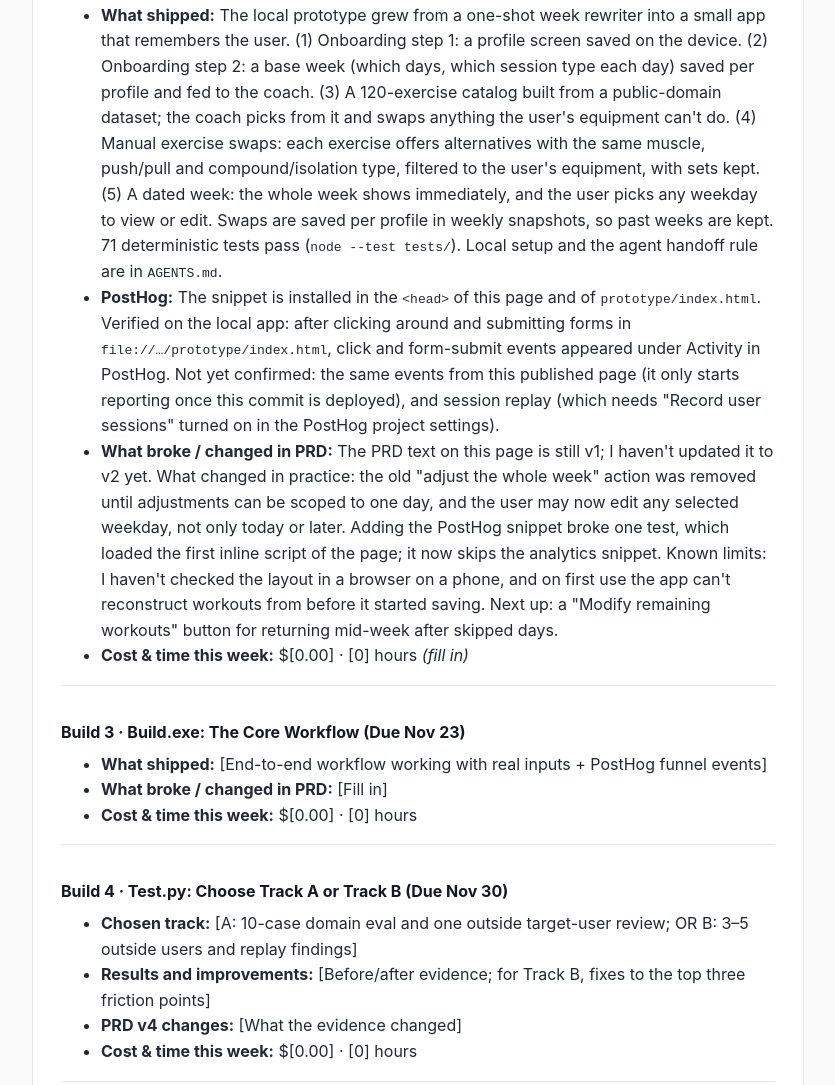
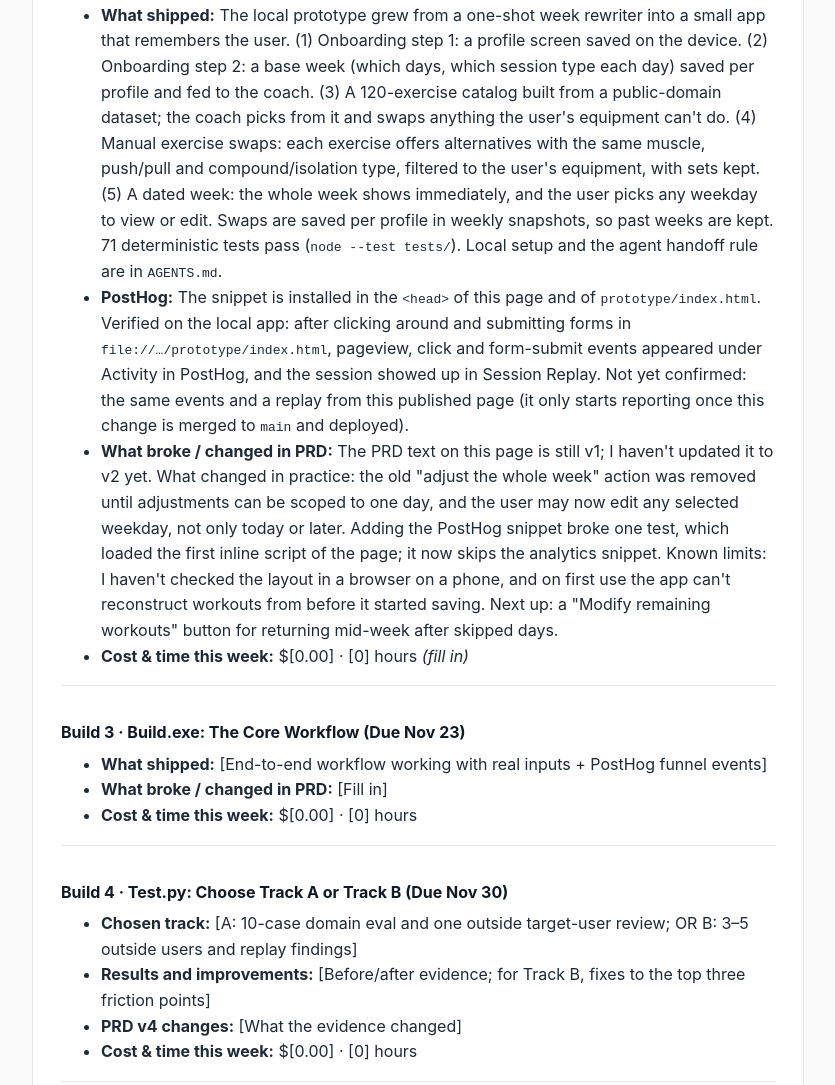
Before and after one commit to building-with-ai-f26/-sn4518---project-Sfwt2026-, a plain HTML site: page docs/index.html in a window 1280 px wide. Shown: the part 3262-4347 px from the top of the page, without its empty margins (222-1057 px from the left). Drawn offline with Linux system fonts and the light colour scheme.

Commit message:
Build 2 log: PostHog verified on local app (pageviews, clicks, forms, replay)
Co-Authored-By: Claude Sonnet 5.5 <noreply@anthropic.com>

```diff
--- a/docs/index.html
+++ b/docs/index.html
@@ -250,7 +250,7 @@
         <h3>Build 2 · Smallest Local Version & PostHog (Due Nov 16)</h3>
         <ul>
           <li><strong>What shipped:</strong> The local prototype grew from a one-shot week rewriter into a small app that remembers the user. (1) Onboarding step 1: a profile screen saved on the device. (2) Onboarding step 2: a base week (which days, which session type each day) saved per profile and fed to the coach. (3) A 120-exercise catalog built from a public-domain dataset; the coach picks from it and swaps anything the user's equipment can't do. (4) Manual exercise swaps: each exercise offers alternatives with the same muscle, push/pull and compound/isolation type, filtered to the user's equipment, with sets kept. (5) A dated week: the whole week shows immediately, and the user picks any weekday to view or edit. Swaps are saved per profile in weekly snapshots, so past weeks are kept. 71 deterministic tests pass (<code>node --test tests/</code>). Local setup and the agent handoff rule are in <code>AGENTS.md</code>.</li>
-          <li><strong>PostHog:</strong> The snippet is installed in the <code>&lt;head&gt;</code> of this page and of <code>prototype/index.html</code>. Verified on the local app: after clicking around and submitting forms in <code>file://…/prototype/index.html</code>, click and form-submit events appeared under Activity in PostHog. Not yet confirmed: the same events from this published page (it only starts reporting once this commit is deployed), and session replay (which needs "Record user sessions" turned on in the PostHog project settings).</li>
+          <li><strong>PostHog:</strong> The snippet is installed in the <code>&lt;head&gt;</code> of this page and of <code>prototype/index.html</code>. Verified on the local app: after clicking around and submitting forms in <code>file://…/prototype/index.html</code>, pageview, click and form-submit events appeared under Activity in PostHog, and the session showed up in Session Replay. Not yet confirmed: the same events and a replay from this published page (it only starts reporting once this change is merged to <code>main</code> and deployed).</li>
           <li><strong>What broke / changed in PRD:</strong> The PRD text on this page is still v1; I haven't updated it to v2 yet. What changed in practice: the old "adjust the whole week" action was removed until adjustments can be scoped to one day, and the user may now edit any selected weekday, not only today or later. Adding the PostHog snippet broke one test, which loaded the first inline script of the page; it now skips the analytics snippet. Known limits: I haven't checked the layout in a browser on a phone, and on first use the app can't reconstruct workouts from before it started saving. Next up: a "Modify remaining workouts" button for returning mid-week after skipped days.</li>
           <li><strong>Cost & time this week:</strong> $[0.00] · [0] hours <em>(fill in)</em></li>
         </ul>
```
